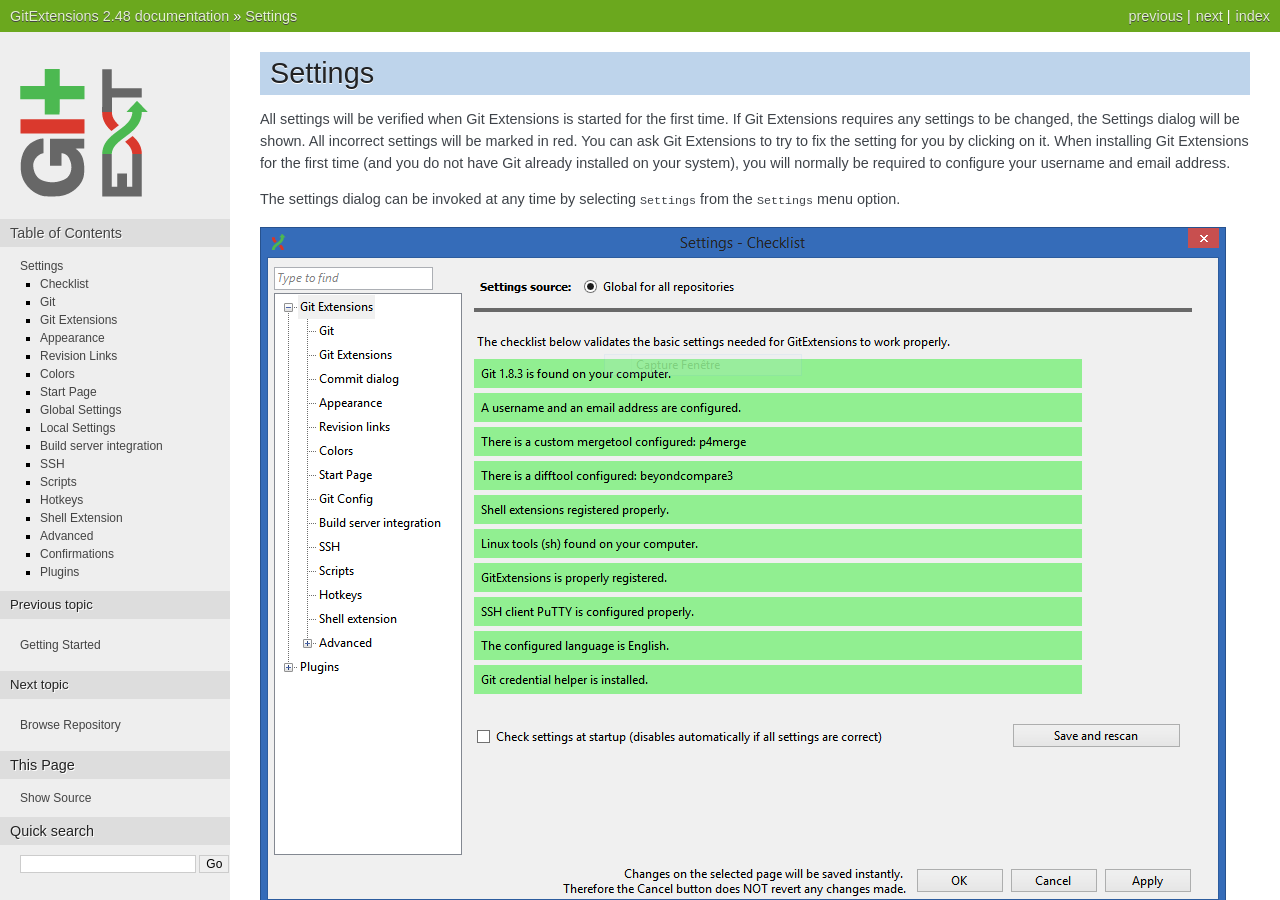
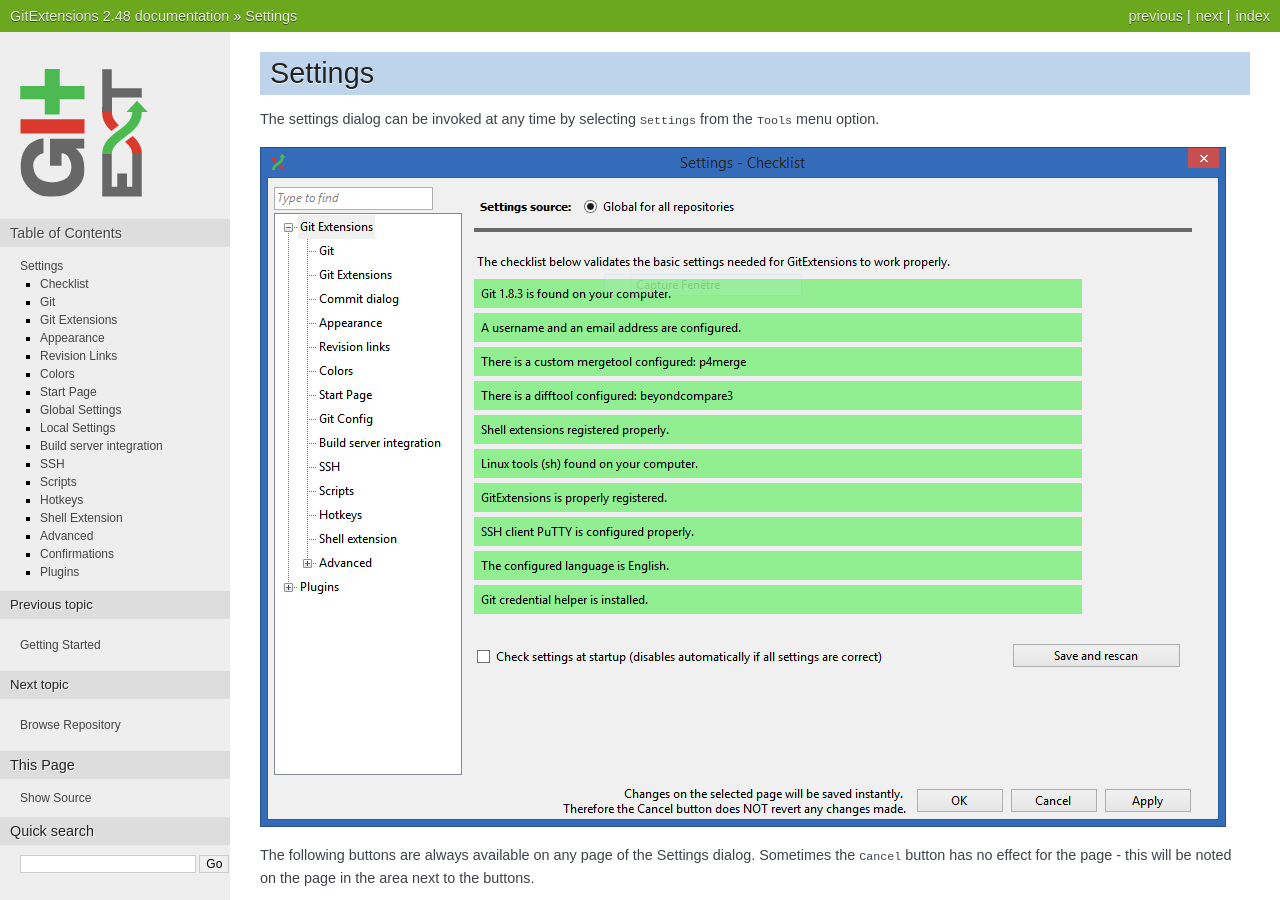
Before and after one commit to martinqt/GitExtensionsDoc, a Sphinx documentation site: the page built from source/settings.rst, in a window 1280 px wide and 900 px high. Built offline with Sphinx 7.4.7, drawn with Linux system fonts in a browser that asks for light colours.

Commit message:
Tidy start of relocated settings chapter.

```diff
--- a/source/settings.rst
+++ b/source/settings.rst
@@ -3,13 +3,7 @@
 Settings
 ========
 
-All settings will be verified when Git Extensions is started for the first time. If Git Extensions requires
-any settings to be changed, the Settings dialog will be shown. All incorrect settings will be marked in red.
-You can ask Git Extensions to try to fix the setting for you by clicking on it.
-When installing Git Extensions for the first time (and you do not have Git already installed on your system),
-you will normally be required to configure your username and email address.
-
-The settings dialog can be invoked at any time by selecting ``Settings`` from the ``Settings`` menu option.
+The settings dialog can be invoked at any time by selecting ``Settings`` from the ``Tools`` menu option.
 
 .. image:: /images/settings/settings.png
 
```
